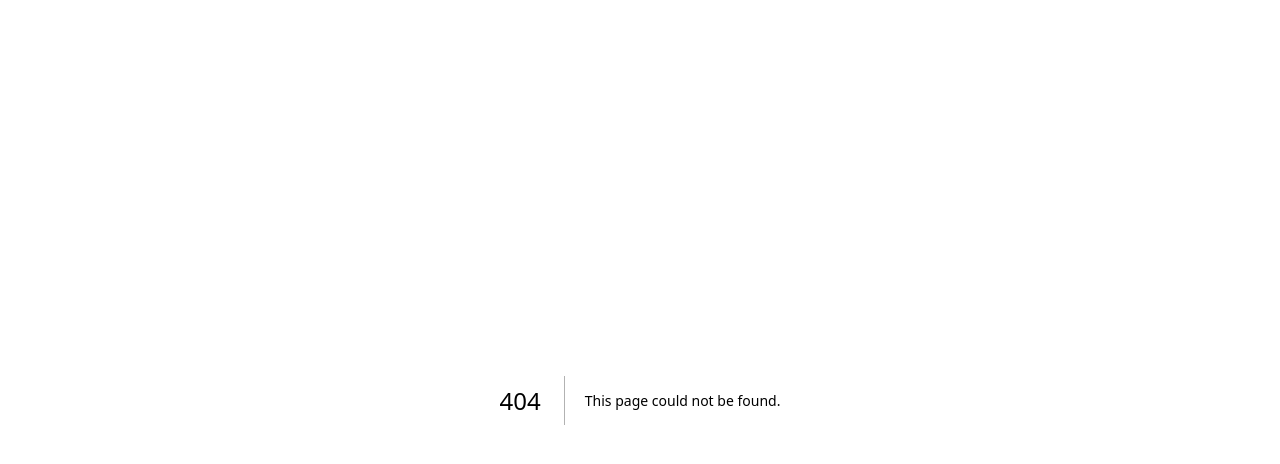
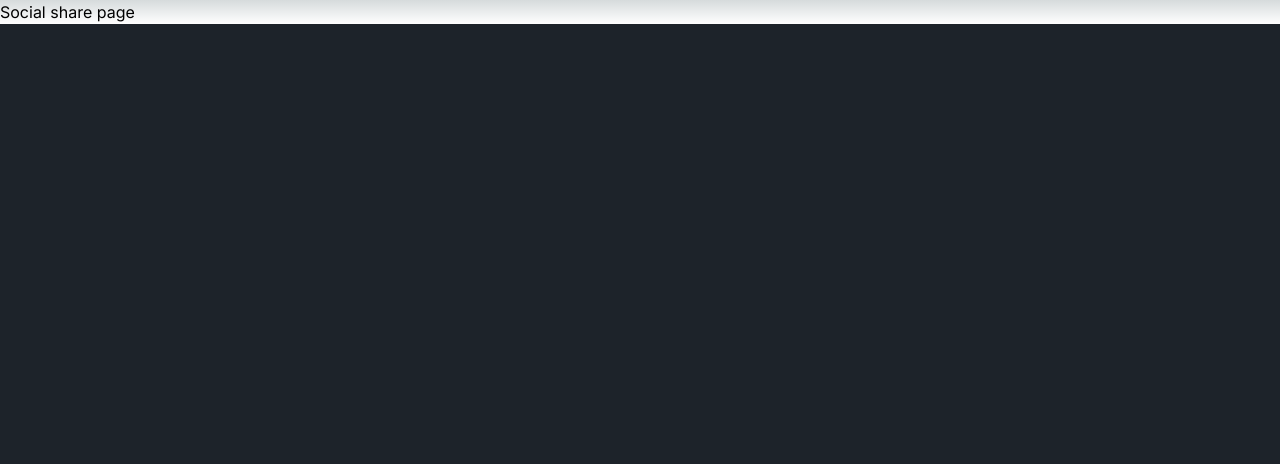
Before and after one commit to aryanbroy/Imagenary, a Next.js app: page /social-share in a window 1280 px wide. Before the commit this address had no page. Shown: the top 464 px of the page. Built offline with nearby package versions, Linux system fonts and the light colour scheme.

Commit message:
initialize some client side routes

```diff
--- /dev/null
+++ b/src/app/(app)/home/page.tsx
@@ -0,0 +1,5 @@
+import React from 'react'
+
+export default function Home() {
+  return <div>Home Page</div>
+}
--- /dev/null
+++ b/src/app/(app)/social-share/page.tsx
@@ -0,0 +1,5 @@
+import React from 'react'
+
+export default function SocialShare() {
+  return <div>Social share page</div>
+}
--- /dev/null
+++ b/src/app/(app)/video-upload/page.tsx
@@ -0,0 +1,5 @@
+import React from 'react'
+
+export default function VideoUpload() {
+  return <div>Video Upload</div>
+}
```
